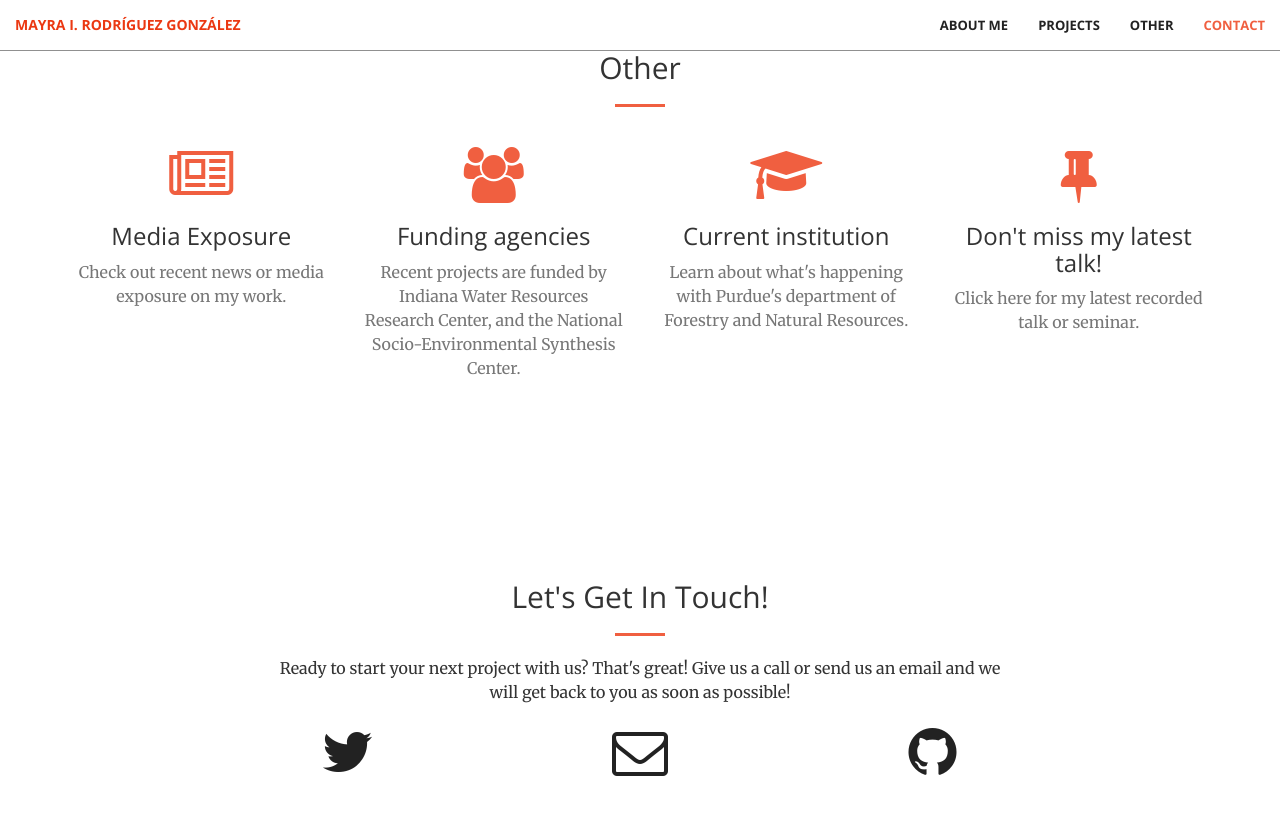
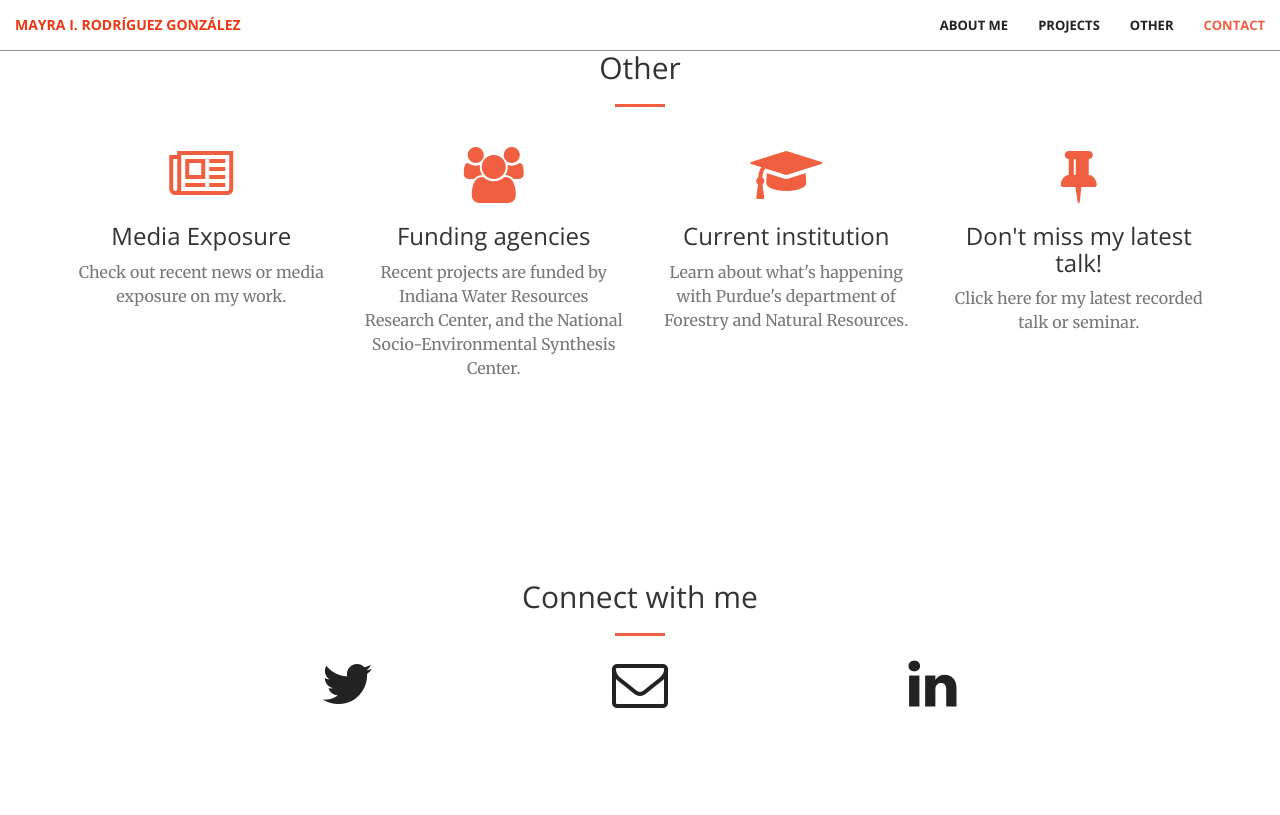
Before and after one commit to RodriguezMayraI/RodriguezMayraI.github.io, a Jekyll site: the page built from index.html, in a window 1280 px wide and 900 px high, scrolled down 2125 px. Shown: the top 815 px of the window. Built offline with Jekyll 4.4.1, drawn with Linux system fonts in a browser that asks for light colours.

Commit message:
Update contact.html

```diff
--- a/_includes/contact.html
+++ b/_includes/contact.html
@@ -2,9 +2,9 @@
     <div class="container">
         <div class="row">
             <div class="col-lg-8 col-lg-offset-2 text-center">
-                <h2 class="section-heading">Let's Get In Touch!</h2>
+                <h2 class="section-heading">Connect with me</h2>
                 <hr class="primary">
-                <p>Ready to start your next project with us? That's great! Give us a call or send us an email and we will get back to you as soon as possible!</p>
+                <p></p>
             </div>
         <div class="col-lg-2 col-lg-offset-2 text-center">
             <a href="https://twitter.com/{{ site.twitter_username }}">
@@ -20,7 +20,7 @@
         </div>
         <div class="col-lg-2 col-lg-offset-1 text-center">
             <a href="https://github.com/{{ site.github_username }}">
-            <i class="fa fa-github fa-3x wow bounceIn" data-wow-delay=".1s"></i>
+            <i class="fa fa-linkedin fa-3x wow bounceIn" data-wow-delay=".1s"></i>
                 <p>{{ site.github_username }}</p>
             </a>
         </div>
```
